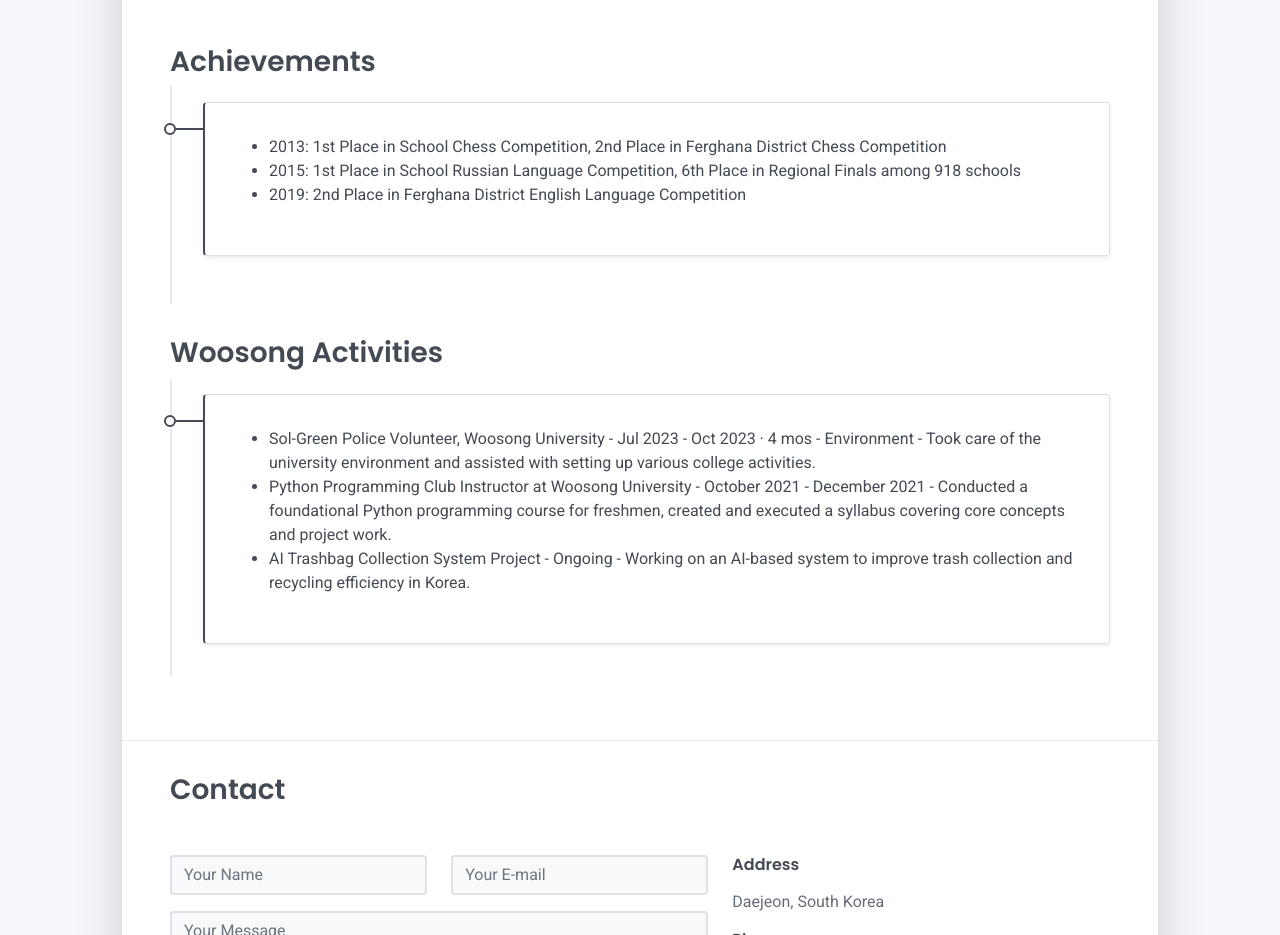
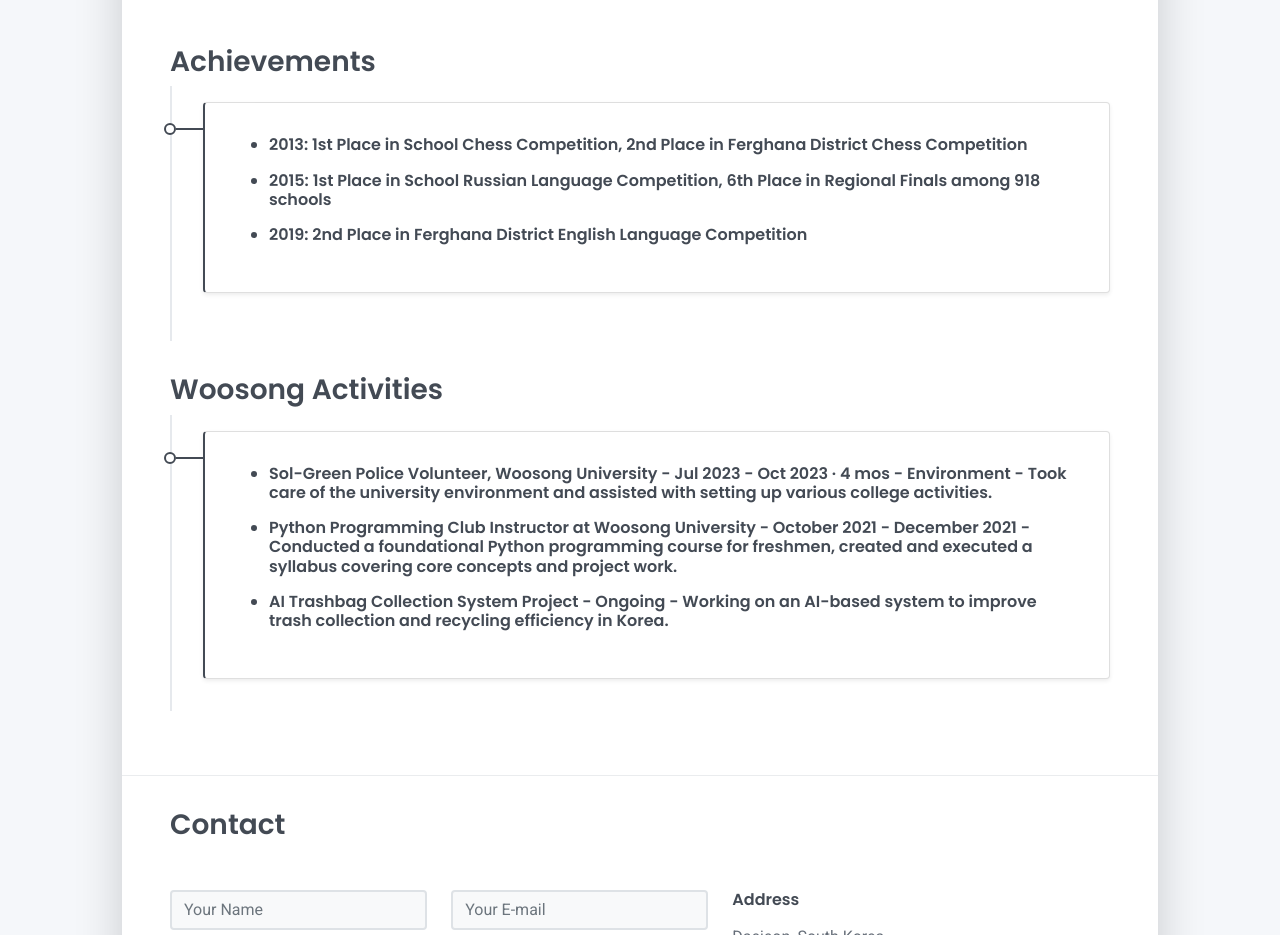
Before and after one commit to kudratbekkamoldinov/kudratbek.github.io, a plain HTML site: page index.html in a window 1280 px wide. Shown: the part 2280-3215 px from the top of the page. Drawn offline with Linux system fonts and the light colour scheme.

Commit message:
adjust the font

```diff
--- a/index.html
+++ b/index.html
@@ -449,15 +449,15 @@
                 <div class="card-body">
                   <div>
                     <ul>
-                      <li>
+                      <li class="h6 md-2">
                         2013: 1st Place in School Chess Competition, 2nd Place
                         in Ferghana District Chess Competition
                       </li>
-                      <li>
+                      <li class="h6 md-2">
                         2015: 1st Place in School Russian Language Competition,
                         6th Place in Regional Finals among 918 schools
                       </li>
-                      <li>
+                      <li class="h6 md-2">
                         2019: 2nd Place in Ferghana District English Language
                         Competition
                       </li>
@@ -481,20 +481,20 @@
                 <div class="card-body">
                   <div>
                     <ul>
-                      <li>
+                      <li class="h6 md-2">
                         Sol-Green Police Volunteer, Woosong University - Jul
                         2023 - Oct 2023 · 4 mos - Environment - Took care of the
                         university environment and assisted with setting up
                         various college activities.
                       </li>
-                      <li>
+                      <li class="h6 md-2">
                         Python Programming Club Instructor at Woosong University
                         - October 2021 - December 2021 - Conducted a
                         foundational Python programming course for freshmen,
                         created and executed a syllabus covering core concepts
                         and project work.
                       </li>
-                      <li>
+                      <li class="h6 md-2">
                         AI Trashbag Collection System Project - Ongoing -
                         Working on an AI-based system to improve trash
                         collection and recycling efficiency in Korea.
```
